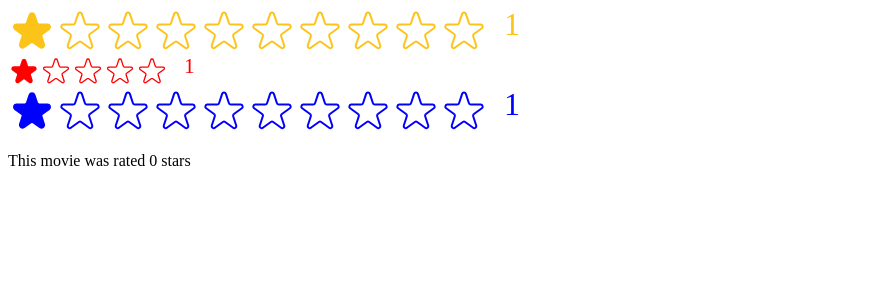
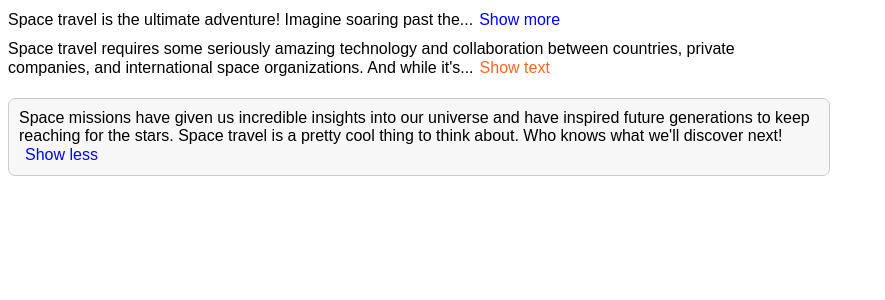
Before and after one commit to Alek-Grujic/usepopcorn, a React (Vite) app: page / in a window 1280 px wide. Shown: the top 300 px of the page, without its empty margins (0-885 px from the left). Built offline with nearby package versions, Linux system fonts and the light colour scheme.

Commit message:
feat: implement reusable text expander component

```diff
--- /dev/null
+++ b/src/ShowMore.jsx
@@ -0,0 +1,68 @@
+import { useState } from "react";
+import "./textExpander.css";
+
+export default function ShowMore() {
+  return (
+    <div>
+      <TextExpander>
+        Space travel is the ultimate adventure! Imagine soaring past the stars
+        and exploring new worlds. It's the stuff of dreams and science fiction,
+        but believe it or not, space travel is a real thing. Humans and robots
+        are constantly venturing out into the cosmos to uncover its secrets and
+        push the boundaries of what's possible.
+      </TextExpander>
+
+      <TextExpander
+        collapsedNumWords={20}
+        expandButtonText="Show text"
+        collapseButtonText="Collapse text"
+        buttonColor="#ff6622"
+      >
+        Space travel requires some seriously amazing technology and
+        collaboration between countries, private companies, and international
+        space organizations. And while it's not always easy (or cheap), the
+        results are out of this world. Think about the first time humans stepped
+        foot on the moon or when rovers were sent to roam around on Mars.
+      </TextExpander>
+
+      <TextExpander expanded={true} className="box">
+        Space missions have given us incredible insights into our universe and
+        have inspired future generations to keep reaching for the stars. Space
+        travel is a pretty cool thing to think about. Who knows what we'll
+        discover next!
+      </TextExpander>
+    </div>
+  );
+}
+
+function TextExpander({
+  children,
+  className,
+  expanded = false,
+  collapsedNumWords = 10,
+  expandButtonText = "Show more",
+  collapseButtonText = "Show less",
+  buttonColor = "blue",
+}) {
+  const [open, setOpen] = useState(expanded);
+
+  const buttonStyle = {
+    background: "none",
+    border: "none",
+    color: buttonColor,
+    fontSize: `${16}px`,
+    cursor: "pointer",
+  };
+
+  return (
+    <div className={className}>
+      {open
+        ? children
+        : children.split(" ", collapsedNumWords).join(" ") + "..."}
+
+      <button style={buttonStyle} onClick={() => setOpen((open) => !open)}>
+        {open ? collapseButtonText : expandButtonText}
+      </button>
+    </div>
+  );
+}
--- a/src/main.jsx
+++ b/src/main.jsx
@@ -1,25 +1,27 @@
 import { StrictMode, useState } from "react";
 import { createRoot } from "react-dom/client";
-// import './index.css'
-// import App from './App.jsx'
+// import "./index.css";
+// import App from "./App.jsx";
 
-import StarRating from "./StarRating";
+// import StarRating from "./StarRating";
+import ShowMore from "./ShowMore";
 
-function Test() {
-  const [movieRating, setMovieRating] = useState(0);
-  return (
-    <div>
-      <StarRating color="blue" maxRating={10} onSetRating={setMovieRating} />
-      <p>This movie was rated {movieRating} stars</p>
-    </div>
-  );
-}
+// function Test() {
+//   const [movieRating, setMovieRating] = useState(0);
+//   return (
+//     <div>
+//       <StarRating color="blue" maxRating={10} onSetRating={setMovieRating} />
+//       <p>This movie was rated {movieRating} stars</p>
+//     </div>
+//   );
+// }
 
 createRoot(document.getElementById("root")).render(
   <StrictMode>
     {/* <App /> */}
-    <StarRating maxRating={10} />
+    {/* <StarRating maxRating={10} />
     <StarRating size={32} color="red" />
-    <Test />
+    <Test /> */}
+    <ShowMore />
   </StrictMode>,
 );
--- /dev/null
+++ b/src/textExpander.css
@@ -0,0 +1,17 @@
+body {
+  font-family: sans-serif;
+}
+
+body div {
+  margin: 10px 0 0;
+  width: 800px;
+}
+
+.box {
+  padding: 10px;
+  margin: 20px 0 0;
+  width: 800px;
+  border: 1px solid #ccc;
+  border-radius: 7px;
+  background-color: #f7f7f7;
+}
```
Also changed, not shown: src/index.css (+33 -0 lines).
